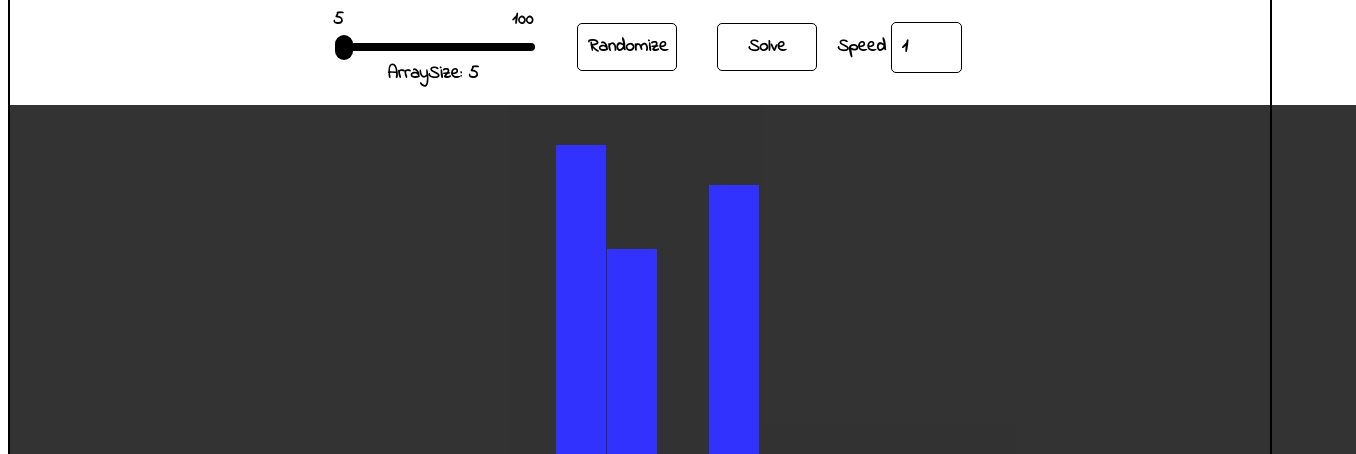
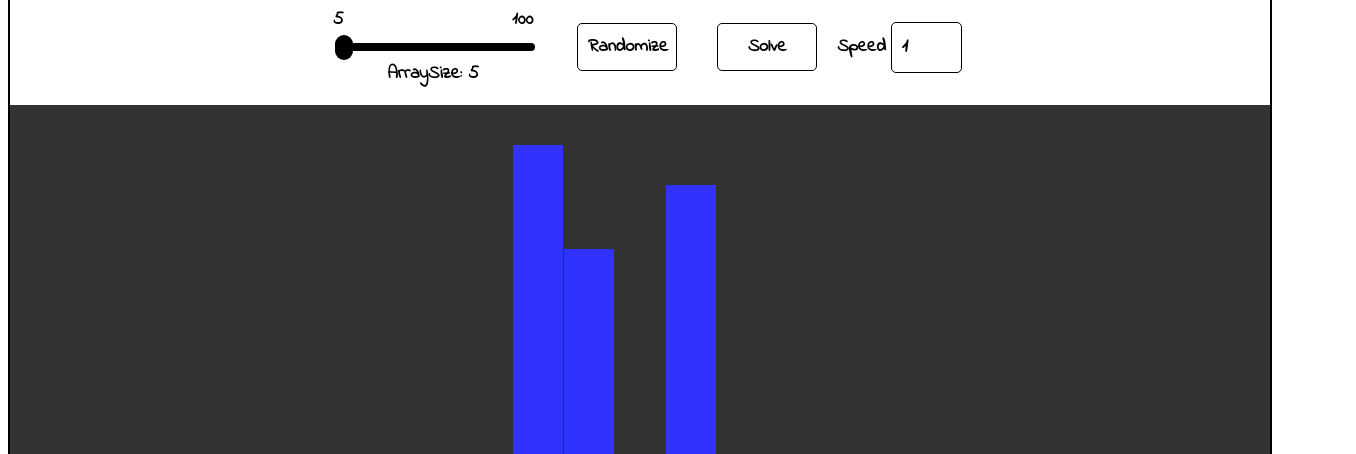
Before and after one commit to NoorAldeenAbuShehadeh/SortingAlgorithmsVisualizer, a plain HTML site: page index.html in a window 1280 px wide. Shown: the part 84-538 px from the top of the page, 1356 px wide, since content can reach past the window. Drawn offline with Linux system fonts and the light colour scheme.

Commit message:
solve width bug

```diff
--- a/style.css
+++ b/style.css
@@ -110,7 +110,7 @@ body{
     display: flex;
     justify-content: center;
     align-items: flex-end;
-    width: 1346px;
+    width: 100%;
     height: 450px;
     background-color: black;
     opacity: 0.8;
```
